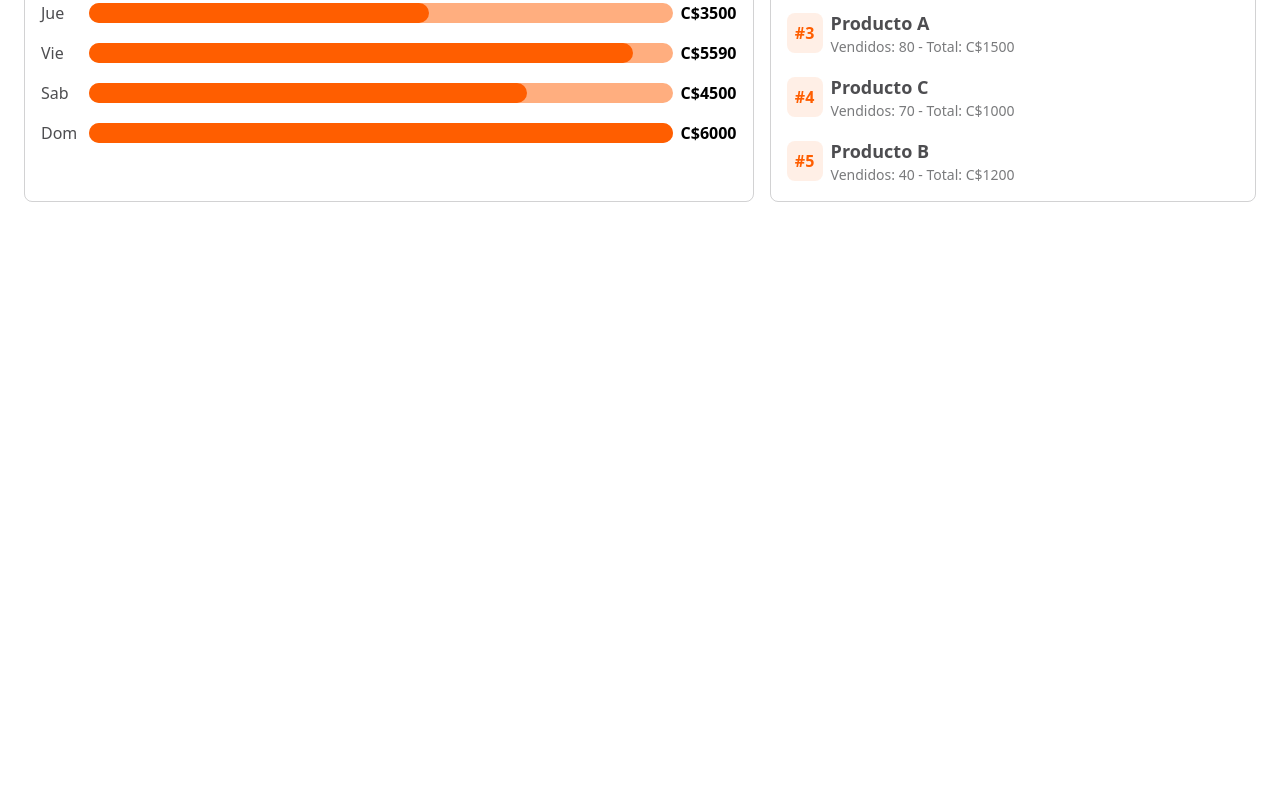
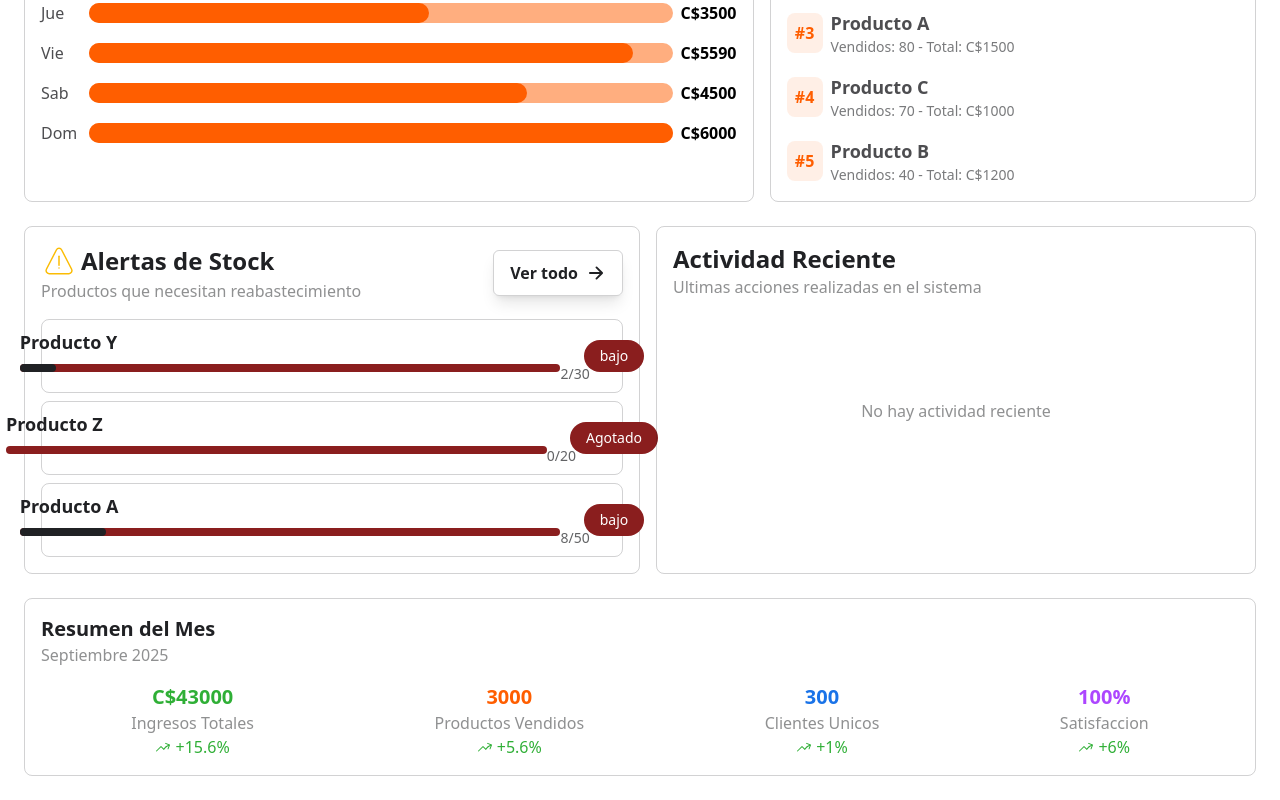
Before and after one commit to ElielJEE/ferreteria_maytro, a Next.js app: page /dashboard in a window 1280 px wide. Shown: the part 466-1266 px from the top of the page. Before the commit the page ends 800 px from the top, so only its background shows below. Built offline with nearby package versions, Linux system fonts and the light colour scheme.

Commit message:
ADD: dashboard ui complete i suppose

```diff
--- a/src/app/dashboard/page.jsx
+++ b/src/app/dashboard/page.jsx
@@ -2,10 +2,10 @@ import { Button, InfoCard } from '@/components/atoms'
 import React from 'react'
 import { FiDollarSign } from "react-icons/fi";
 import { BsCart2, BsBoxSeam, BsEye } from "react-icons/bs";
-import { HiOutlineUserGroup } from "react-icons/hi2";
+import { HiArrowTrendingUp, HiOutlineUserGroup } from "react-icons/hi2";
 import { CiWarning } from "react-icons/ci";
 import { HiOutlineCalculator } from "react-icons/hi";
-
+import { IoArrowForwardOutline } from "react-icons/io5";
 
 export default function Dashboard() {
 	const ventasData = [
@@ -24,6 +24,13 @@ export default function Dashboard() {
 		{ product: 'Producto C', amount: 1000, count: 70 },
 		{ product: 'Producto D', amount: 800, count: 530 },
 		{ product: 'Producto E', amount: 600, count: 350 },
+	];
+
+	const StockAlerts = [
+		{ product: 'Producto X', stock: 5, maxStock: 10 },
+		{ product: 'Producto Y', stock: 2, maxStock: 30 },
+		{ product: 'Producto Z', stock: 0, maxStock: 20 },
+		{ product: 'Producto A', stock: 8, maxStock: 50 },
 	];
 
 	const maxAmount = Math.max(...ventasData.map(data => data.amount));
@@ -115,6 +122,99 @@ export default function Dashboard() {
 					}
 				</div>
 			</section>
+			<section className='w-full mt-6 flex gap-4'>
+				<div className='flex w-[50%] border border-dark/20 rounded-lg flex-col gap-4 p-4'>
+					<div className='flex justify-between items-center'>
+						<div>
+							<div className='flex items-center gap-1'>
+								<CiWarning className='h-9 w-9 text-yellow' />
+								<h2 className='text-2xl font-bold text-dark'>Alertas de Stock</h2>
+							</div>
+							<span className='text-medium text-dark/50'>Productos que necesitan reabastecimiento</span>
+						</div>
+						<div>
+							<Button
+								className={"transparent"}
+								text={"Ver todo"}
+								iconRight={<IoArrowForwardOutline className='h-5 w-5' />}
+							/>
+						</div>
+					</div>
+					<div className='w-full flex flex-col gap-2 justify-center items-center text-dark/50'>
+						{StockAlerts.length > 0 ? (
+							StockAlerts.map((item, index) => (
+								item.stock <= (item.maxStock * 0.3) && (
+									<div key={index} className='w-full flex justify-center items-center border rounded-lg border-dark/20 p-2'>
+										<div className='w-full flex flex-col'>
+											<h2 className='text-dark text-lg font-semibold mb-2'>{item.product}</h2>
+											<div className='w-[570px] flex'>
+												<div className='w-full bg-secondary rounded-full h-2'>
+													<div className='bg-dark h-2 rounded-full' style={{ width: `${(item.stock / item.maxStock) * 100}%` }}></div>
+												</div>
+												<p className='text-dark/70 text-sm'>{item.stock}/{item.maxStock}</p>
+											</div>
+										</div>
+										<span className='bg-secondary text-light p-4 text-center text-sm rounded-full flex justify-center items-center h-5'>
+											{
+												item.stock === 0
+													? "Agotado"
+													: item.stock <= (item.maxStock * 0.3)
+													&& "bajo"
+											}
+										</span>
+									</div>
+								)
+
+							))
+						) :
+							<p>No hay alertas de stock</p>
+						}
+					</div>
+				</div>
+				<div className='flex w-[50%] border border-dark/20 rounded-lg flex-col gap-4 p-4'>
+					<div>
+						<h2 className='text-2xl font-bold text-dark'>Actividad Reciente</h2>
+						<span className='text-medium text-dark/50'>Ultimas acciones realizadas en el sistema</span>
+					</div>
+					<div className='w-full h-48 flex justify-center items-center text-dark/50'>
+						<p>No hay actividad reciente</p>
+					</div>
+				</div>
+			</section>
+			<section className='w-full mt-6 flex border border-dark/20 rounded-lg flex-col p-4'>
+				<h2 className='text-dark text-xl font-bold'>Resumen del Mes</h2>
+				<span className='text-dark/50 text-medium'>Septiembre 2025</span>
+				<div className='w-full flex justify-around items-center mt-4'>
+					<div className='text-center flex flex-col justify-center items-center'>
+						<h2 className='text-xl font-bold text-success'>C$43000</h2>
+						<span className='text-medium text-dark/50'>Ingresos Totales</span>
+						<span className='text-success flex items-center gap-1'>
+							<HiArrowTrendingUp className='text-success' /> +15.6%
+						</span>
+					</div>
+					<div className='text-center flex flex-col justify-center items-center'>
+						<h2 className='text-xl font-bold text-primary'>3000</h2>
+						<span className='text-medium text-dark/50'>Productos Vendidos</span>
+						<span className='text-success flex items-center gap-1'>
+							<HiArrowTrendingUp className='text-success' /> +5.6%
+						</span>
+					</div>
+					<div className='text-center flex flex-col justify-center items-center'>
+						<h2 className='text-xl font-bold text-blue'>300</h2>
+						<span className='text-medium text-dark/50'>Clientes Unicos</span>
+						<span className='text-success flex items-center gap-1'>
+							<HiArrowTrendingUp className='text-success' /> +1%
+						</span>
+					</div>
+					<div className='text-center flex flex-col justify-center items-center'>
+						<h2 className='text-xl font-bold text-purple-500'>100%</h2>
+						<span className='text-medium text-dark/50'>Satisfaccion</span>
+						<span className='text-success flex items-center gap-1'>
+							<HiArrowTrendingUp className='text-success' /> +6%
+						</span>
+					</div>
+				</div>
+			</section>
 		</div>
 	)
 }
--- a/src/components/atoms/Button.jsx
+++ b/src/components/atoms/Button.jsx
@@ -1,6 +1,6 @@
 import React from 'react'
 
-export default function Button({ func, text, type, className, icon }) {
+export default function Button({ func, text, type, className, icon, iconRight }) {
 	const ColorVariants = {
 		primary: 'bg-primary hover:bg-primary/80 text-light',
 		success: 'bg-success hover:bg-success/80 text-light',
@@ -10,12 +10,12 @@ export default function Button({ func, text, type, className, icon }) {
 		blue: 'bg-blue hover:bg-danger/80 text-light',
 		yellow: 'bg-yellow hover:bg-danger/80 text-light',
 		secondary: 'bg-secondary hover:bg-secondary/80 text-light',
-		transparent: 'bg-transparent hover:bg-primary text-dark hover:text-light border border-dark/20'
+		transparent: 'bg-transparent hover:bg-primary text-dark hover:text-light border border-dark/20 font-semibold',
 	}
 
 	return (
 		<button className={`btn ${ColorVariants[className]}`} onClick={func} type={type}>
-			{icon} {text}
+			{icon} {text} {iconRight}
 		</button>
 	)
 }
```
